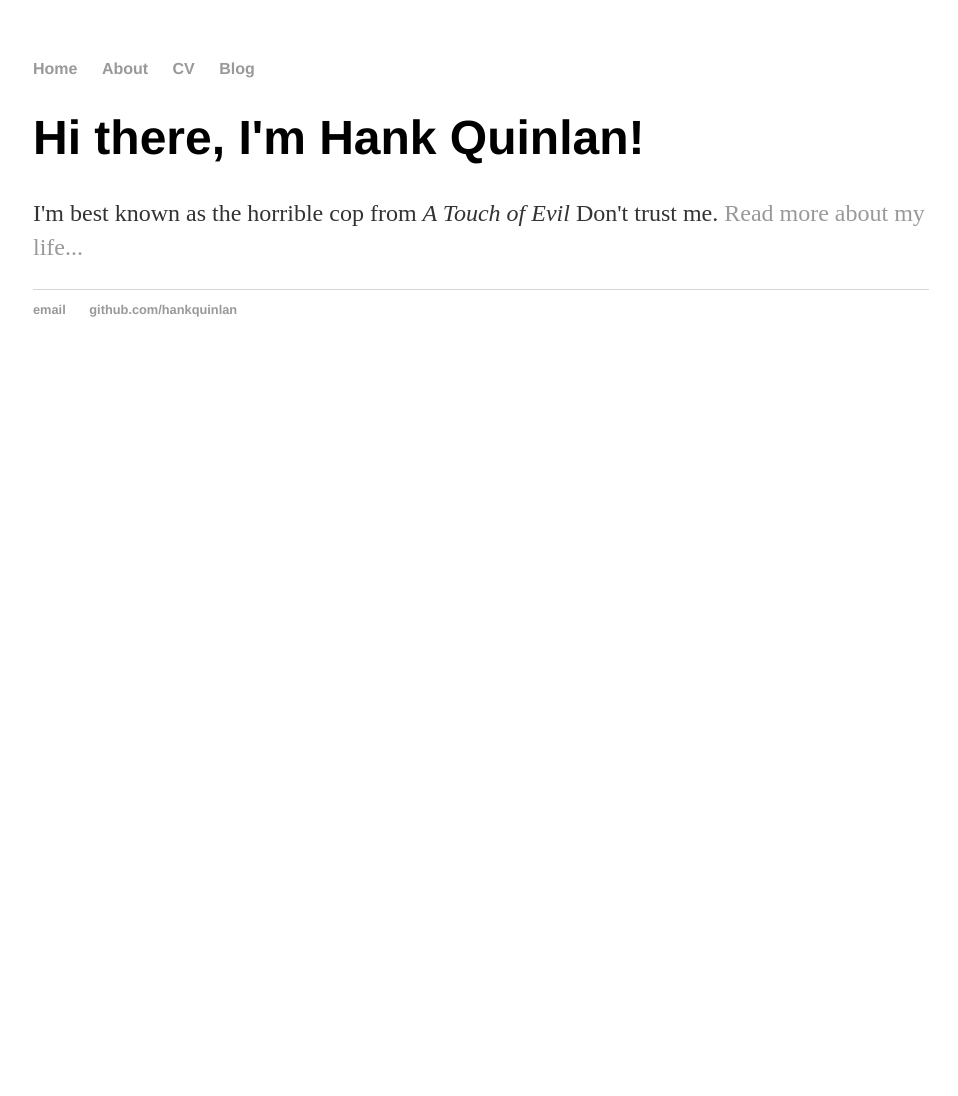
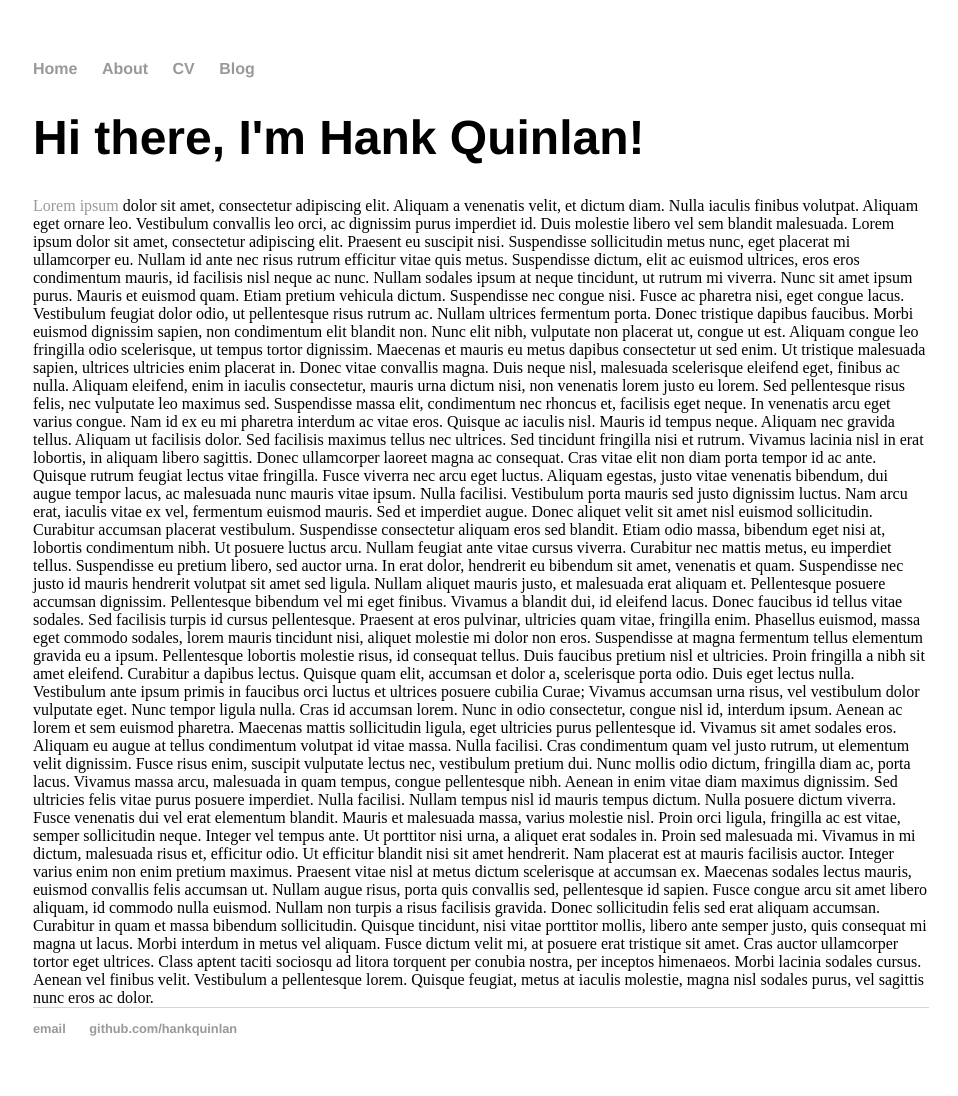
Before and after one commit to Abrinael/abrinael.github.io, a Jekyll site: the page built from index.html, in a window 1280 px wide. Shown: the whole page, without its empty margins (159-1117 px from the left). Built offline with Jekyll 4.4.1, drawn with Linux system fonts in a browser that asks for light colours; before the commit the page ends 900 px from its top, so only the background shows below that.

Commit message:
Update index.html

```diff
--- a/index.html
+++ b/index.html
@@ -4,5 +4,24 @@ title: Hank Quinlan, Horrible Cop
 ---
 <div class="blurb">
 	<h1>Hi there, I'm Hank Quinlan!</h1>
-	<p>I'm best known as the horrible cop from <em>A Touch of Evil</em> Don't trust me. <a href="/about">Read more about my life...</a></p>
+	<article class="columnText"><a href="#">Lorem ipsum</a> dolor sit amet, consectetur adipiscing elit. Aliquam a venenatis velit, et dictum diam. Nulla iaculis finibus volutpat. Aliquam eget ornare leo. Vestibulum convallis leo orci, ac dignissim purus imperdiet id. Duis molestie libero vel sem blandit malesuada. Lorem ipsum dolor sit amet, consectetur adipiscing elit. Praesent eu suscipit nisi. Suspendisse sollicitudin metus nunc, eget placerat mi ullamcorper eu.
+
+Nullam id ante nec risus rutrum efficitur vitae quis metus. Suspendisse dictum, elit ac euismod ultrices, eros eros condimentum mauris, id facilisis nisl neque ac nunc. Nullam sodales ipsum at neque tincidunt, ut rutrum mi viverra. Nunc sit amet ipsum purus. Mauris et euismod quam. Etiam pretium vehicula dictum. Suspendisse nec congue nisi. Fusce ac pharetra nisi, eget congue lacus. Vestibulum feugiat dolor odio, ut pellentesque risus rutrum ac.
+
+Nullam ultrices fermentum porta. Donec tristique dapibus faucibus. Morbi euismod dignissim sapien, non condimentum elit blandit non. Nunc elit nibh, vulputate non placerat ut, congue ut est. Aliquam congue leo fringilla odio scelerisque, ut tempus tortor dignissim. Maecenas et mauris eu metus dapibus consectetur ut sed enim. Ut tristique malesuada sapien, ultrices ultricies enim placerat in. Donec vitae convallis magna. Duis neque nisl, malesuada scelerisque eleifend eget, finibus ac nulla. Aliquam eleifend, enim in iaculis consectetur, mauris urna dictum nisi, non venenatis lorem justo eu lorem. Sed pellentesque risus felis, nec vulputate leo maximus sed. Suspendisse massa elit, condimentum nec rhoncus et, facilisis eget neque. In venenatis arcu eget varius congue. Nam id ex eu mi pharetra interdum ac vitae eros. Quisque ac iaculis nisl. Mauris id tempus neque.
+
+Aliquam nec gravida tellus. Aliquam ut facilisis dolor. Sed facilisis maximus tellus nec ultrices. Sed tincidunt fringilla nisi et rutrum. Vivamus lacinia nisl in erat lobortis, in aliquam libero sagittis. Donec ullamcorper laoreet magna ac consequat. Cras vitae elit non diam porta tempor id ac ante. Quisque rutrum feugiat lectus vitae fringilla. Fusce viverra nec arcu eget luctus. Aliquam egestas, justo vitae venenatis bibendum, dui augue tempor lacus, ac malesuada nunc mauris vitae ipsum. Nulla facilisi. Vestibulum porta mauris sed justo dignissim luctus.
+
+Nam arcu erat, iaculis vitae ex vel, fermentum euismod mauris. Sed et imperdiet augue. Donec aliquet velit sit amet nisl euismod sollicitudin. Curabitur accumsan placerat vestibulum. Suspendisse consectetur aliquam eros sed blandit. Etiam odio massa, bibendum eget nisi at, lobortis condimentum nibh. Ut posuere luctus arcu. Nullam feugiat ante vitae cursus viverra. Curabitur nec mattis metus, eu imperdiet tellus.
+
+Suspendisse eu pretium libero, sed auctor urna. In erat dolor, hendrerit eu bibendum sit amet, venenatis et quam. Suspendisse nec justo id mauris hendrerit volutpat sit amet sed ligula. Nullam aliquet mauris justo, et malesuada erat aliquam et. Pellentesque posuere accumsan dignissim. Pellentesque bibendum vel mi eget finibus. Vivamus a blandit dui, id eleifend lacus. Donec faucibus id tellus vitae sodales. Sed facilisis turpis id cursus pellentesque. Praesent at eros pulvinar, ultricies quam vitae, fringilla enim. Phasellus euismod, massa eget commodo sodales, lorem mauris tincidunt nisi, aliquet molestie mi dolor non eros. Suspendisse at magna fermentum tellus elementum gravida eu a ipsum. Pellentesque lobortis molestie risus, id consequat tellus. Duis faucibus pretium nisl et ultricies.
+
+Proin fringilla a nibh sit amet eleifend. Curabitur a dapibus lectus. Quisque quam elit, accumsan et dolor a, scelerisque porta odio. Duis eget lectus nulla. Vestibulum ante ipsum primis in faucibus orci luctus et ultrices posuere cubilia Curae; Vivamus accumsan urna risus, vel vestibulum dolor vulputate eget. Nunc tempor ligula nulla. Cras id accumsan lorem. Nunc in odio consectetur, congue nisl id, interdum ipsum. Aenean ac lorem et sem euismod pharetra.
+
+Maecenas mattis sollicitudin ligula, eget ultricies purus pellentesque id. Vivamus sit amet sodales eros. Aliquam eu augue at tellus condimentum volutpat id vitae massa. Nulla facilisi. Cras condimentum quam vel justo rutrum, ut elementum velit dignissim. Fusce risus enim, suscipit vulputate lectus nec, vestibulum pretium dui. Nunc mollis odio dictum, fringilla diam ac, porta lacus. Vivamus massa arcu, malesuada in quam tempus, congue pellentesque nibh. Aenean in enim vitae diam maximus dignissim. Sed ultricies felis vitae purus posuere imperdiet. Nulla facilisi. Nullam tempus nisl id mauris tempus dictum. Nulla posuere dictum viverra. Fusce venenatis dui vel erat elementum blandit.
+
+Mauris et malesuada massa, varius molestie nisl. Proin orci ligula, fringilla ac est vitae, semper sollicitudin neque. Integer vel tempus ante. Ut porttitor nisi urna, a aliquet erat sodales in. Proin sed malesuada mi. Vivamus in mi dictum, malesuada risus et, efficitur odio. Ut efficitur blandit nisi sit amet hendrerit. Nam placerat est at mauris facilisis auctor. Integer varius enim non enim pretium maximus. Praesent vitae nisl at metus dictum scelerisque at accumsan ex. Maecenas sodales lectus mauris, euismod convallis felis accumsan ut. Nullam augue risus, porta quis convallis sed, pellentesque id sapien. Fusce congue arcu sit amet libero aliquam, id commodo nulla euismod. Nullam non turpis a risus facilisis gravida. Donec sollicitudin felis sed erat aliquam accumsan.
+
+Curabitur in quam et massa bibendum sollicitudin. Quisque tincidunt, nisi vitae porttitor mollis, libero ante semper justo, quis consequat mi magna ut lacus. Morbi interdum in metus vel aliquam. Fusce dictum velit mi, at posuere erat tristique sit amet. Cras auctor ullamcorper tortor eget ultrices. Class aptent taciti sociosqu ad litora torquent per conubia nostra, per inceptos himenaeos. Morbi lacinia sodales cursus. Aenean vel finibus velit. Vestibulum a pellentesque lorem. Quisque feugiat, metus at iaculis molestie, magna nisl sodales purus, vel sagittis nunc eros ac dolor.
+	</article>
 </div><!-- /.blurb -->
```
